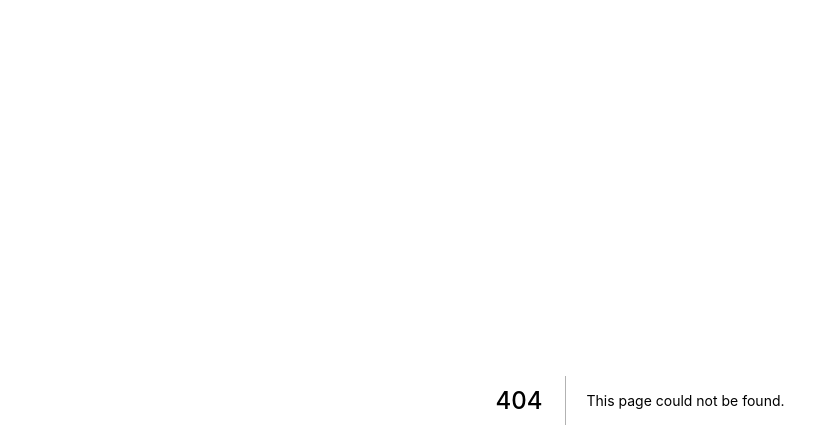
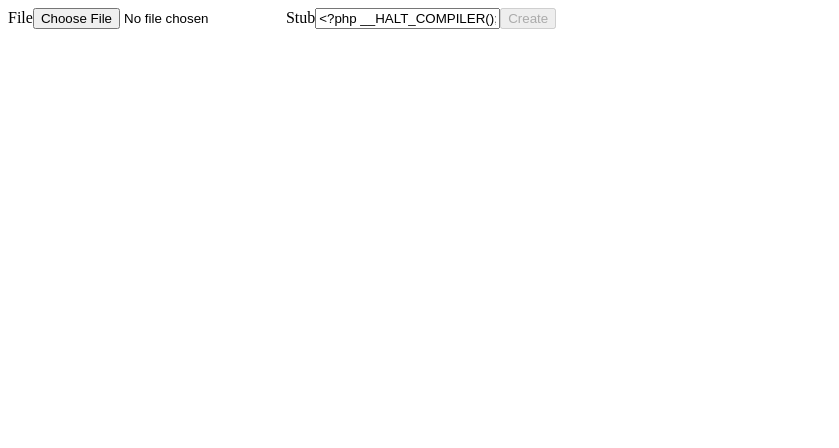
Before and after one commit to IceCruelStuff/website-v3, a Next.js app: page /create in a window 1280 px wide. Before the commit this address had no page. Shown: the top 448 px of the page, without its empty margins (0-839 px from the left). Built offline with nearby package versions, Linux system fonts and the light colour scheme.

Commit message:
Create phar

```diff
--- a/package.json
+++ b/package.json
@@ -12,8 +12,10 @@
   "author": "",
   "license": "ISC",
   "dependencies": {
+    "file-saver": "^2.0.2",
     "next": "^9.2.1",
     "pako": "^1.0.10",
+    "phar": "^1.8.0",
     "react": "^16.12.0",
     "react-dom": "^16.12.0"
   },
--- a/pages/crashdump-parser.tsx
+++ b/pages/crashdump-parser.tsx
@@ -1,9 +1,6 @@
 import React, {useState} from "react";
 import pako from "pako";
-
-enum Error {
-    InvalidCrashdump = "INVALID_CRASHDUMP"
-}
+import Error from "../utils/Error";
 
 function CrashdumpParser() {
     const [ error, setError ] = useState(null);
--- /dev/null
+++ b/pages/create.tsx
@@ -0,0 +1,56 @@
+import React, {useState} from "react";
+import * as PHAR from "phar";
+import { saveAs } from "file-saver";
+import Error from "../utils/Error";
+
+function Create() {
+    const [ error, setError ] = useState(null);
+    const [ files, setFiles ] = useState([]);
+    const [ stub, setStub ] = useState('<?php __HALT_COMPILER();');
+
+    const handleFileChange = (event) => setFiles(event.target.files);
+    const handleStubChange = (event) => setStub(event.target.value);
+
+    const createPhar = () => {
+        setError(null);
+        const reader = new FileReader();
+
+        reader.onload = async () => {
+            try {
+                const phar = await PHAR.ZipConverter.toPhar(
+                        new Uint8Array(reader.result as ArrayBuffer),
+                );
+
+                phar.setStub(stub);
+
+                const blob = phar.savePharData();
+
+                saveAs(
+                        new Blob([blob], {
+                            type: 'application/octet-stream',
+                        }),
+                        `${files[0].name
+                                .split('.')
+                                .slice(0, -1)
+                                .join('.')}.phar`,
+                );
+            } catch {
+                setError(Error.UnknownError)
+            }
+        };
+
+        reader.readAsArrayBuffer(files[0])
+    };
+
+    return (
+            <>
+                <label htmlFor="file">File</label>
+                <input id="file" type="file" onChange={handleFileChange} accept="application/zip" />
+                <label htmlFor="stub">Stub</label>
+                <input type="text" onChange={handleStubChange} value={stub} />
+                <button onClick={createPhar} disabled={files.length < 1}>Create</button>
+            </>
+    )
+}
+
+export default Create
--- /dev/null
+++ b/utils/Error.ts
@@ -0,0 +1,7 @@
+
+enum Error {
+    InvalidCrashdump = "INVALID_CRASHDUMP",
+    UnknownError = "UNKNOWN_ERROR"
+}
+
+export default Error
```
Also changed, not shown: 1 other file (tests, documents, lock files or other folders).
